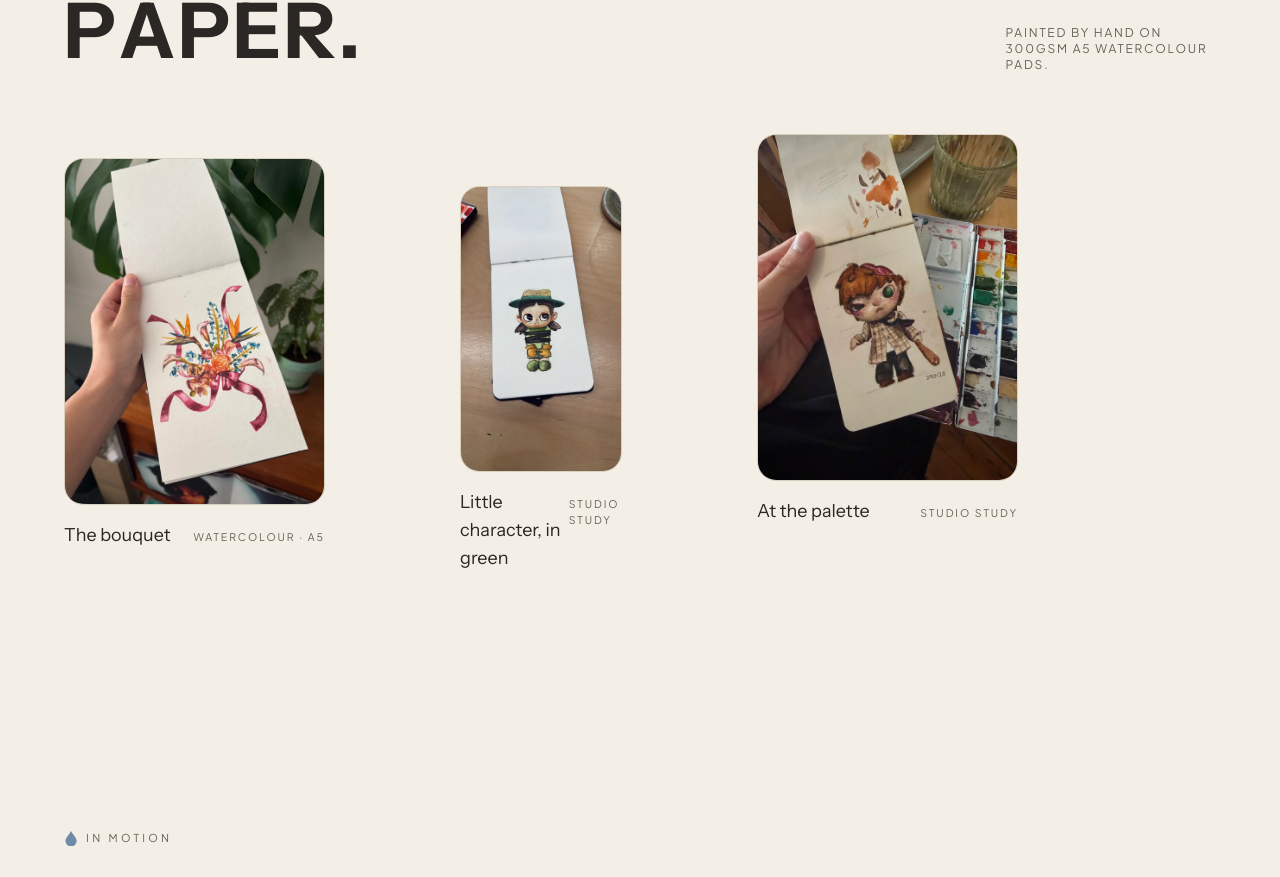
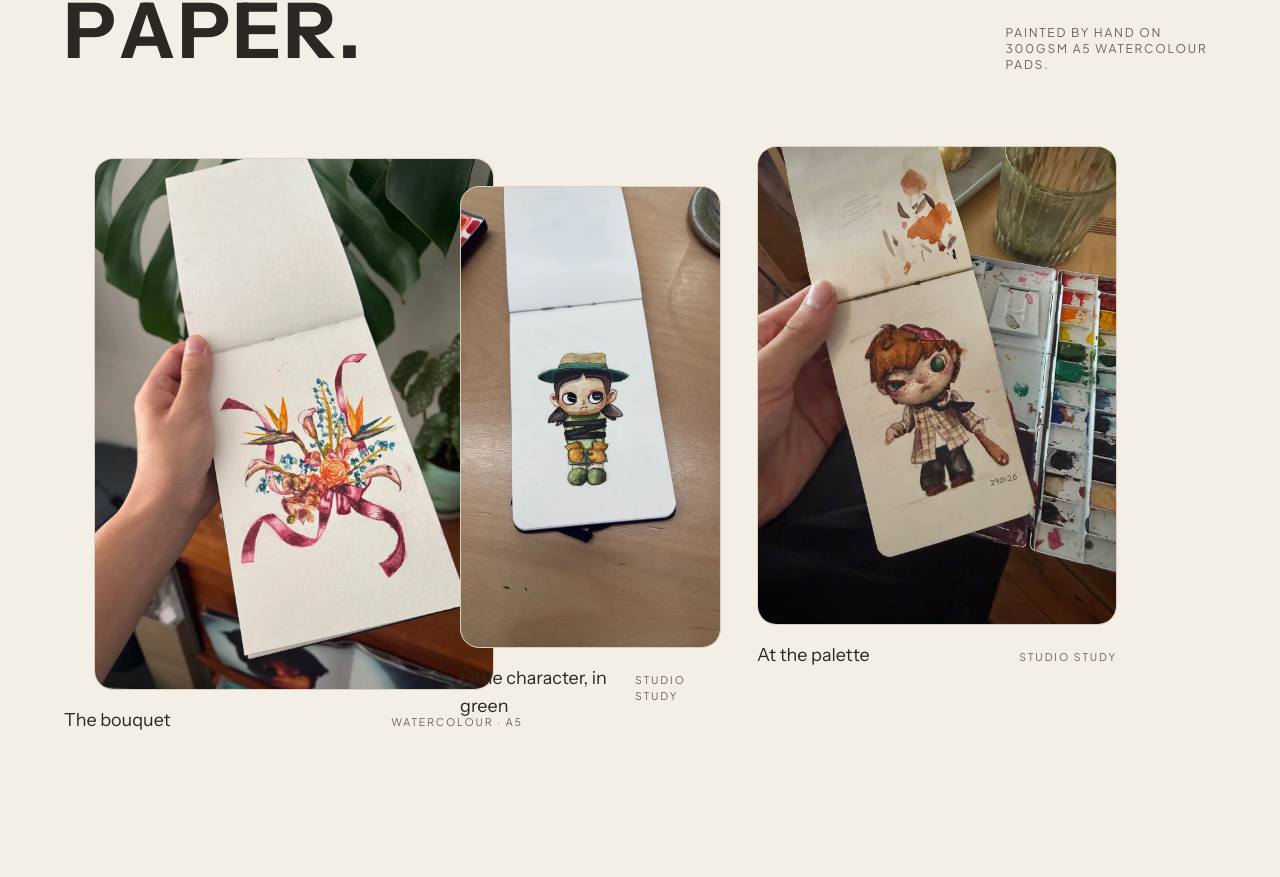
Before and after one commit to itschriswang/EventsWatercolouring, a React (Vite) app: page / in a window 1280 px wide. Shown: the part 4819-5696 px from the top of the page. Built offline with nearby package versions, Linux system fonts and the light colour scheme.

Commit message:
Update SelectedWork.jsx

```diff
--- a/src/components/SelectedWork.jsx
+++ b/src/components/SelectedWork.jsx
@@ -49,9 +49,9 @@ function Piece({ piece, index }) {
 // Irregular column spans + vertical offsets per piece.
 // Mobile stacks normally; from sm and up, all three are forced into the same grid row.
 const layout = [
-  'col-span-12 sm:col-span-3 sm:col-start-1 sm:row-start-1 sm:mt-2',
-  'col-span-12 sm:col-span-2 sm:col-start-5 sm:row-start-1 sm:mt-9',
-  'col-span-12 sm:col-span-3 sm:col-start-8 sm:row-start-1 sm:-mt-4',
+  'col-span-12 sm:col-span-5 sm:col-start-1 sm:row-start-1 sm:mt-2',
+  'col-span-12 sm:col-span-3 sm:col-start-5 sm:row-start-1 sm:mt-9',
+  'col-span-12 sm:col-span-4 sm:col-start-8 sm:row-start-1 sm:-mt-1',
 
   ][index]
 
```
